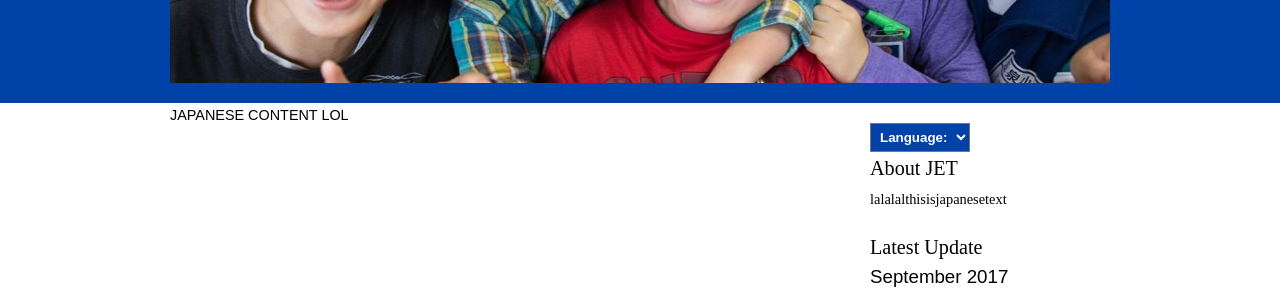
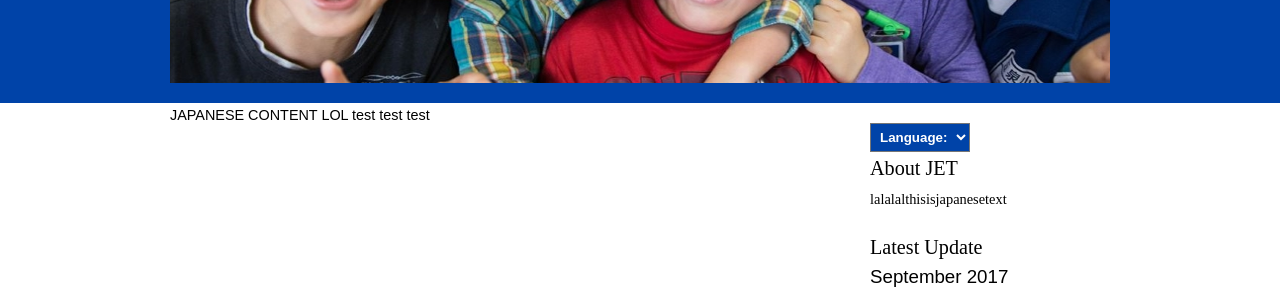
Before and after one commit to sugarfins/2017WebLocProject, a Jekyll site: the page built from jp/index.md, in a window 1280 px wide. Shown: the part 337-629 px from the top of the page. Built offline with Jekyll 4.4.1, drawn with Linux system fonts in a browser that asks for light colours; nearby versions of some CDN libraries; some web fonts are replaced; library files that are not in the unit come from our copies.

Commit message:
summary blahblah

```diff
--- a/jp/index.md
+++ b/jp/index.md
@@ -4,4 +4,4 @@ lang: jp
 ref: index.html
 ---
 
-JAPANESE CONTENT LOL
+JAPANESE CONTENT LOL test test test
```
